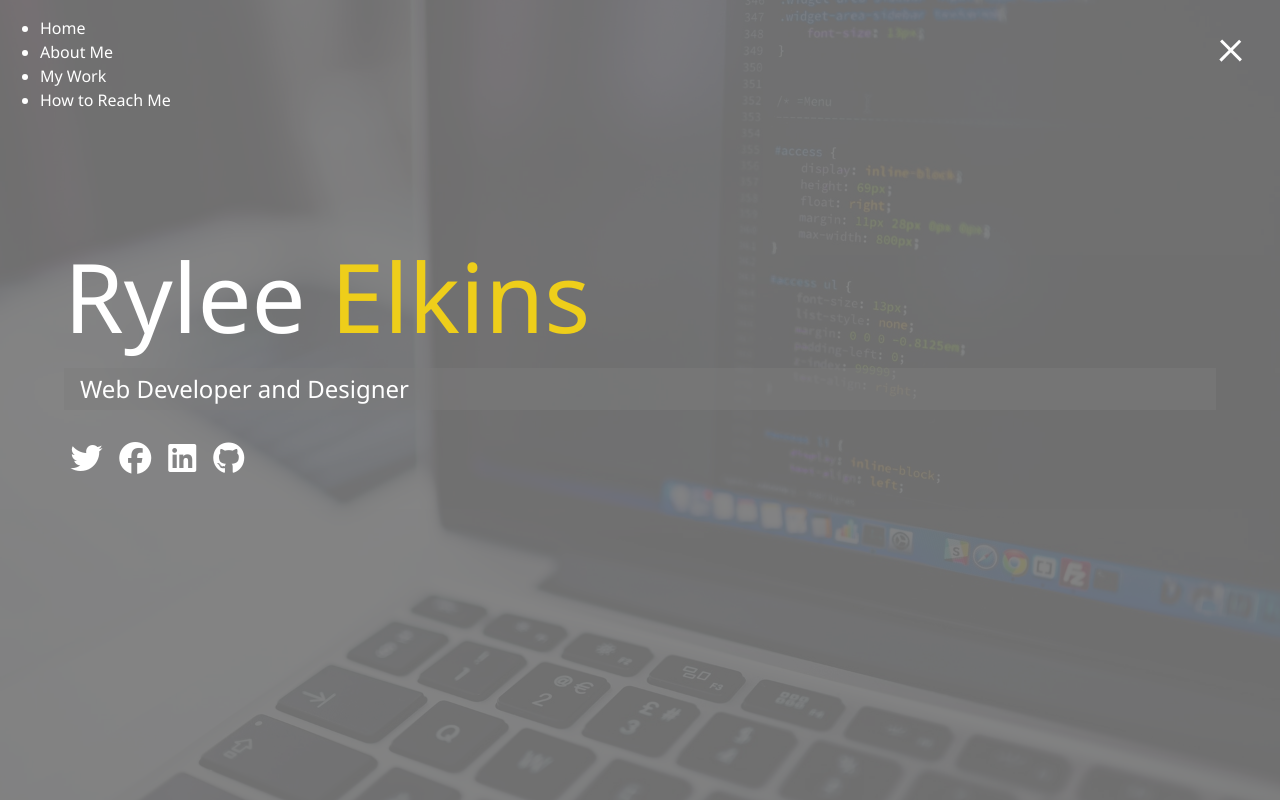
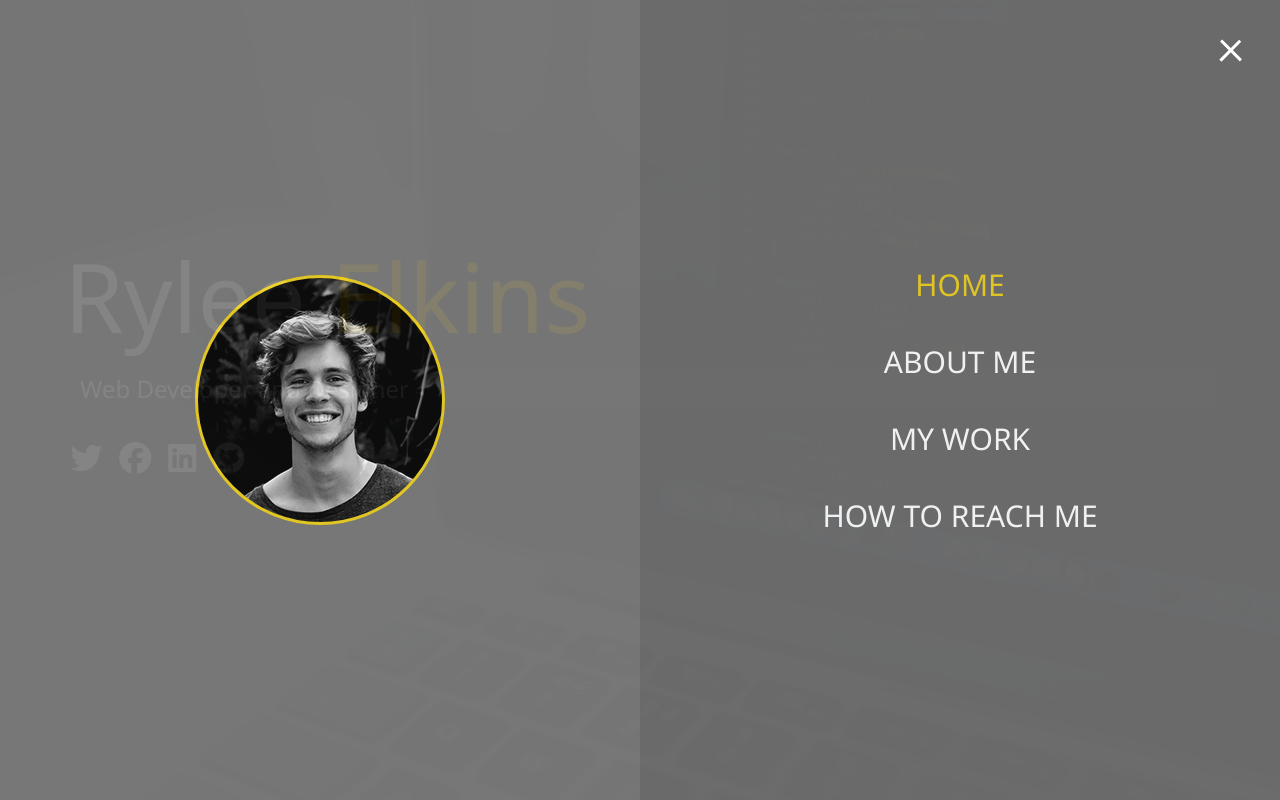
Before and after one commit to Rylee202/responsive-sass-portfolio, a plain HTML site: page index.html in a window 1280 px wide. Both pictures are taken after a click on the element 1231 px from the left and 47 px from the top of the page. Drawn offline with Linux system fonts and the light colour scheme.

Commit message:
Menu Overlay for Desktop

```diff
--- a/index.html
+++ b/index.html
@@ -17,10 +17,10 @@
       </div>
       <nav class="menu">
         <div class="menu-branding">
-          <div class="portait"></div>
+          <div class="portrait"></div>
         </div>
         <ul class="menu-nav">
-          <li class="nav-item">
+          <li class="nav-item current">
             <a href="/home.html" class="nav-link">Home</a>
           </li>
           <li class="nav-item">
--- a/sass/_menu.scss
+++ b/sass/_menu.scss
@@ -36,3 +36,98 @@
         }
     }
 }
+
+// Menu Overlay
+
+.menu {
+    position: fixed;
+    top: 0;
+    width: 100%;
+    opacity: 0.9;
+    visibility: hidden;
+
+    &.show {
+        visibility: visible;
+    }
+
+    &-branding, &-nav {
+        display: flex;
+        flex-flow: column wrap;
+        align-items: center;
+        justify-content: center;
+        float: left;
+        width: 50%;
+        height: 100vh;
+        overflow: hidden;
+    }
+
+    &-nav {
+        margin: 0;
+        padding: 0;
+        background: darken($primary-color, 5);
+        list-style: none;
+        transform: translate3d(0, -100%, 0);
+        @include easeOut;
+
+        &.show {
+            //Slide in from top
+            transform: translate3d(0, 0, 0);
+        }
+    }
+
+    &-branding {
+        background: $primary-color;
+        transform: translate3d(0, 100%, 0);
+        @include easeOut;
+
+        &.show {
+            //Slide in from bottom
+            transform: translate3d(0, 0, 0);
+        }
+
+        .portrait {
+            width: 250px;
+            height: 250px;
+            background: url('../img/portrait.jpg');
+            border-radius: 50%;
+            border: solid 3px $secondary-color;
+        }
+    }
+
+    .nav-item {
+        transform: translate3d(600px, 0, 0);
+        @include easeOut;
+
+        &.show {
+            //Slide in from right
+            transform: translate3d(0, 0, 0);
+        }
+
+        &.current > a {
+            color: $secondary-color;
+        }
+    }
+
+    .nav-link {
+        display: inline-block;
+        position: relative;
+        font-size: 30px;
+        text-transform: uppercase;
+        padding: 1rem 0;
+        font-weight: 300;
+        color: #fff;
+        text-decoration: none;
+        @include easeOut;
+
+        &:hover {
+            color: $secondary-color;
+        }
+    }
+}
+
+// Delay each Nav item Slide by 0.1 seconds
+@for $x from 1 through 4 {
+    .nav-item:nth-child(#{$x}) {
+        transition-delay: $x * 0.1s;
+    }
+}
```
Also changed, not shown: sass/main.css, 1 other file.
